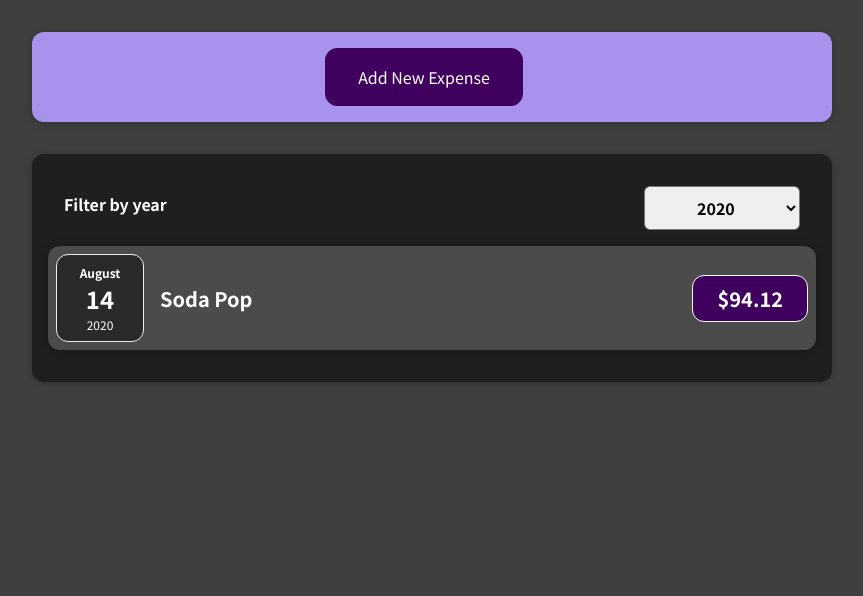
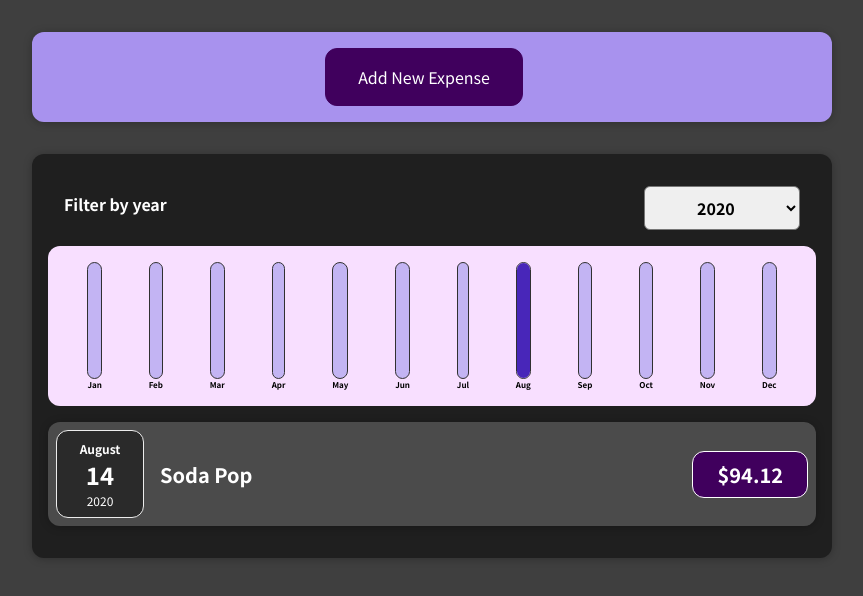
Before and after one commit to joelplotnik/MoneyPocket, a React (Create React App) app: page / in a window 1280 px wide. Shown: the top 596 px of the page, without its empty margins (208-1071 px from the left). Built offline with nearby package versions, Linux system fonts and the light colour scheme.

Commit message:
Calculate monthly expenses

```diff
--- a/src/components/Chart/Chart.js
+++ b/src/components/Chart/Chart.js
@@ -4,17 +4,21 @@
 import "./Chart.css";
 
 const Chart = (props) => {
+  const dataPointValues = props.dataPoints.map((dataPoint) => dataPoint.value);
+  const totalMaximum = Math.max(...dataPointValues);
+
   return (
-    <div className="cart">
+    <div className="chart">
       {props.dataPoints.map((dataPoint) => (
         <ChartBar
           key={dataPoint.label}
           value={dataPoint.value}
-          maxValue={null}
+          maxValue={totalMaximum}
           label={dataPoint.label}
         />
       ))}
     </div>
   );
 };
+
 export default Chart;
--- a/src/components/Chart/ChartBar.js
+++ b/src/components/Chart/ChartBar.js
@@ -5,7 +5,7 @@
 const ChartBar = (props) => {
   let barFillHeight = "0%";
 
-  if (props.max > 0) {
+  if (props.maxValue > 0) {
     barFillHeight = Math.round((props.value / props.maxValue) * 100) + "%";
   }
   return (
--- a/src/components/Expenses/Expenses.js
+++ b/src/components/Expenses/Expenses.js
@@ -3,6 +3,7 @@
 import Card from "../UI/Card";
 import ExpensesFilter from "./ExpensesFilter";
 import ExpensesList from "./ExpensesList";
+import ExpenseChart from "./ExpensesChart";
 import "./Expenses.css";
 
 const Expenses = (props) => {
@@ -23,6 +24,7 @@
           selected={filteredYear}
           onChangeFilter={filterChangeHandler}
         />
+        <ExpenseChart expenses={filteredExpenses} />
         <ExpensesList items={filteredExpenses} />
       </Card>
     </div>
--- /dev/null
+++ b/src/components/Expenses/ExpensesChart.js
@@ -0,0 +1,28 @@
+import React from "react";
+import Chart from "../Chart/Chart";
+
+const ExpenseChart = (props) => {
+  const chartDataPoints = [
+    { label: "Jan", value: 0 },
+    { label: "Feb", value: 0 },
+    { label: "Mar", value: 0 },
+    { label: "Apr", value: 0 },
+    { label: "May", value: 0 },
+    { label: "Jun", value: 0 },
+    { label: "Jul", value: 0 },
+    { label: "Aug", value: 0 },
+    { label: "Sep", value: 0 },
+    { label: "Oct", value: 0 },
+    { label: "Nov", value: 0 },
+    { label: "Dec", value: 0 },
+  ];
+
+  for (const expense of props.expenses) {
+    const expenseMonth = expense.date.getMonth(); // starting at 0 => January
+    chartDataPoints[expenseMonth].value += expense.amount;
+  }
+
+  return <Chart dataPoints={chartDataPoints} />;
+};
+
+export default ExpenseChart;
--- a/src/components/NewExpense/ExpenseForm.js
+++ b/src/components/NewExpense/ExpenseForm.js
@@ -41,7 +41,7 @@
 
     const expenseData = {
       title: enteredTitle,
-      amount: enteredAmount,
+      amount: +enteredAmount,
       date: new Date(enteredDate),
     };
 
```
Also changed, not shown: 1 other file (tests, documents, lock files or other folders).
